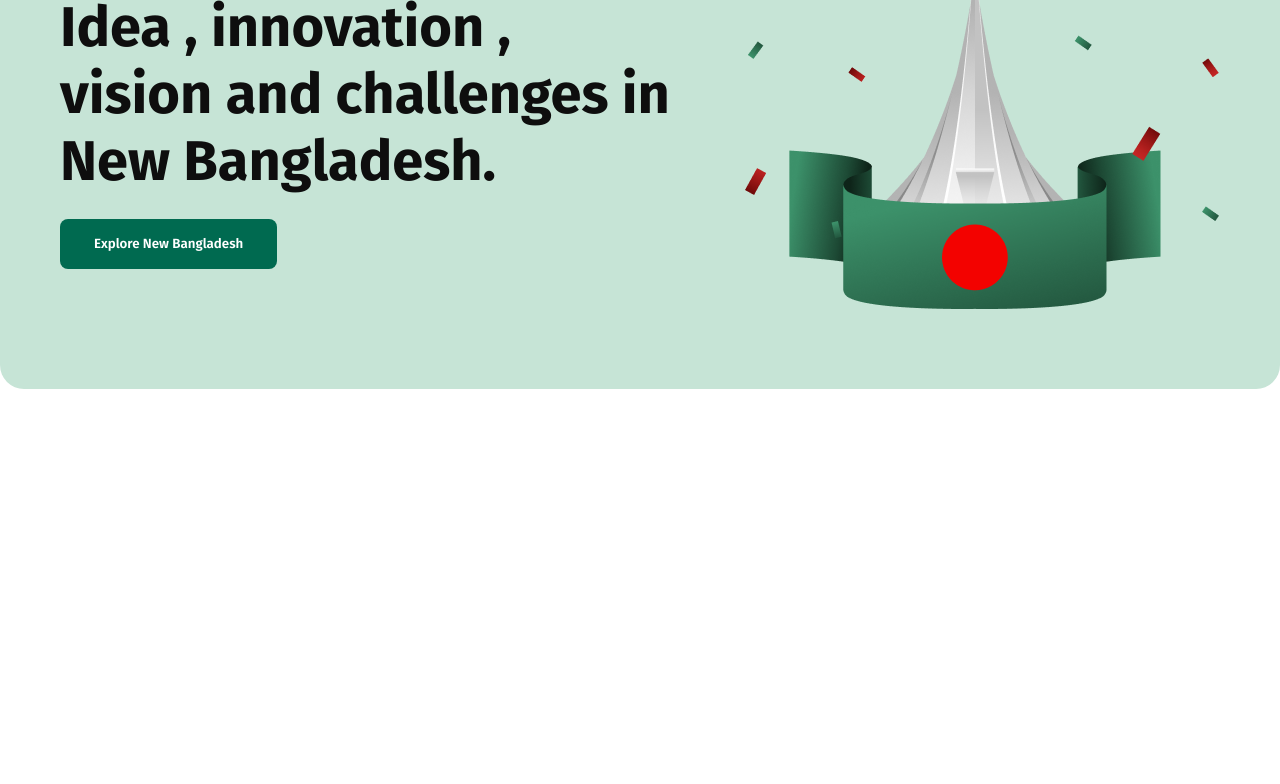
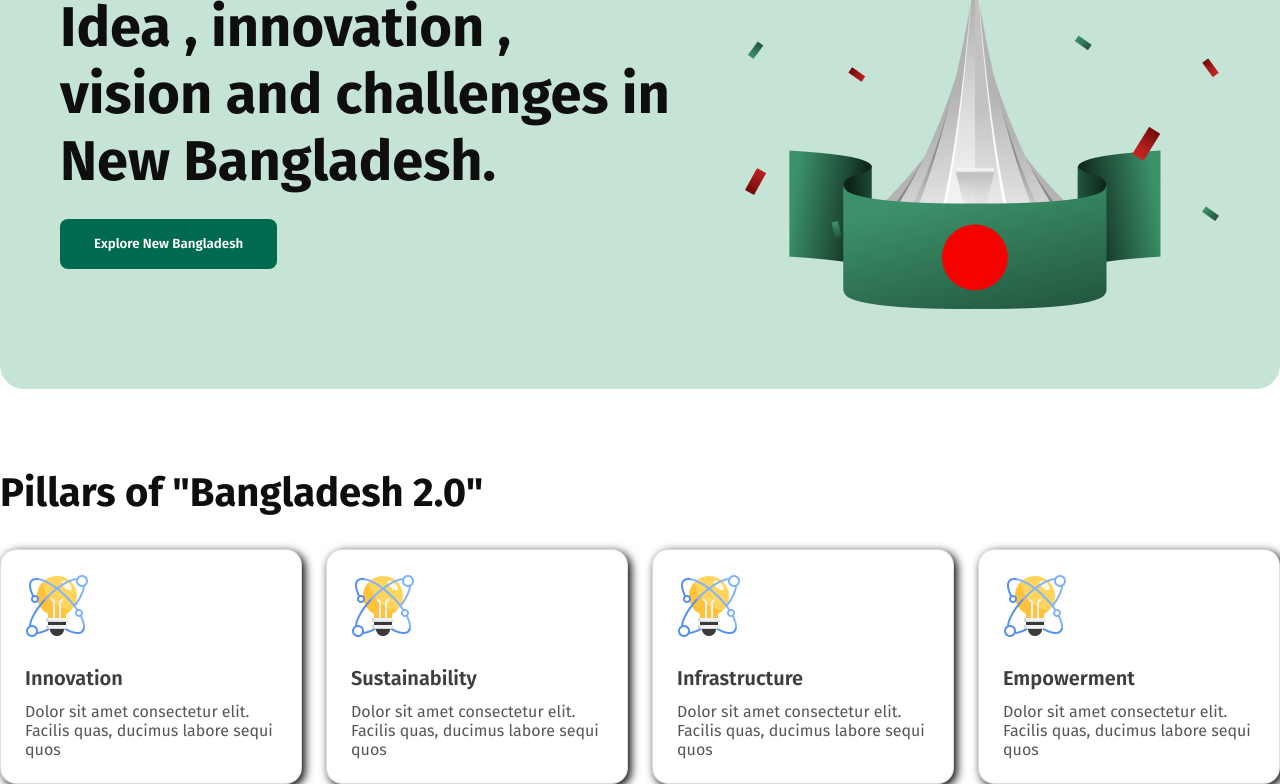
Before and after one commit to naymulislamnay/Assignment-01-B11-for-practice-, a plain HTML site: page index.html in a window 1280 px wide. Shown: the part 288-1072 px from the top of the page. Before the commit the page ends 800 px from the top, so only its background shows below. Drawn offline with Linux system fonts and the light colour scheme.

Commit message:
pillar section added

```diff
--- a/index.html
+++ b/index.html
@@ -17,23 +17,50 @@
 
 <body>
     <header>
+        <!-- nav-bar start from here -->
         <nav>
             <h1 class="fira-sans-regular logo top-logo">Bangladesh 2.0</h1>
             <button class="sign-up-btn">Sign In</button>
         </nav>
-
+        <!-- banner start from here -->
         <section class="banner">
-            <div>
+            <div class="banner-content">
                 <p class="banner-logo fira-sans-regular">Bangladesh 2.0</p>
                 <p class="fira-sans-regular heading-primary banner-heading">Idea , innovation , <br>
                     vision and challenges in <br> New Bangladesh.</p>
                 <button class="btn-type-1 fira-sans-regular banner-btn">Explore New Bangladesh</button>
             </div>
-            <img src="./assets/hero.png" alt="">
+            <img class="banner-image" src="./assets/hero.png" alt="">
         </section>
     </header>
-    <main>
-
+    <main class="fira-sans-regular">
+        <!-- pillar section start from here -->
+        <section class="pillar-section">
+            <div class="heading-primary">Pillars of "Bangladesh 2.0"</div>
+            <div class="pillars">
+                <!-- .pillar*4>img+p.pillar-heading+p.pillar-title -->
+                <div class="pillar">
+                    <img class="pillar-img" src="./assets/card-icon.png" alt="">
+                    <p class="heading-secondary">Innovation</p>
+                    <p class="pillar-title">Dolor sit amet consectetur elit. Facilis quas, ducimus labore sequi quos </p>
+                </div>
+                <div class="pillar">
+                    <img class="pillar-img" src="./assets/card-icon.png" alt="">
+                    <p class="heading-secondary">Sustainability</p>
+                    <p class="pillar-title">Dolor sit amet consectetur elit. Facilis quas, ducimus labore sequi quos </p>
+                </div>
+                <div class="pillar">
+                    <img class="pillar-img" src="./assets/card-icon.png" alt="">
+                    <p class="heading-secondary">Infrastructure</p>
+                    <p class="pillar-title">Dolor sit amet consectetur elit. Facilis quas, ducimus labore sequi quos </p>
+                </div>
+                <div class="pillar">
+                    <img class="pillar-img" src="./assets/card-icon.png" alt="">
+                    <p class="heading-secondary">Empowerment</p>
+                    <p class="pillar-title">Dolor sit amet consectetur elit. Facilis quas, ducimus labore sequi quos </p>
+                </div>
+            </div>
+        </section>
     </main>
     <footer>
 
--- a/styles/style.css
+++ b/styles/style.css
@@ -123,6 +123,12 @@
 }
 
 
+.heading-secondary{
+    font-size: 20px;
+    font-weight: 600;
+    color: rgba(14, 14, 14, 0.8);
+}
+
 
 .logo{
     font-weight: bold;
@@ -131,6 +137,8 @@
 
 main{
     width: 1280px;
+    margin: 0 auto;
+    padding: 0;
 }
 
 
@@ -168,7 +176,7 @@ main{
 nav{
     /* max-width: 1280px; */
     padding: 0 160px;
-    margin: 0 auto;
+    /* margin: 0 auto; */
     display: flex;
     align-items: center;
     justify-content: space-between;
@@ -185,7 +193,7 @@ nav{
     font-size: 18;
     font-weight: 600;
     border-radius: 8px;
-    border-width: 1px solid;
+    border-width: 1px solid #006A50;
     border-color: #006A50;
     color: #006A50;
 }
@@ -198,10 +206,18 @@ nav{
     display: flex;
     align-items: center;
     margin: 20px auto 0;
-    padding: 80px 59.99px;
     justify-content: space-between;
     background-color: #C6E4D6;
     border-radius: 24px;
+}
+
+.banner-content{
+    margin-left: 59.99px;
+}
+
+.banner-image{
+    margin: 80px 59.99px;
+    margin-left: 0;
 }
 
 .banner-logo{
@@ -220,3 +236,35 @@ nav{
 .banner-btn{
     margin-top: 24px;
 }
+
+/* pillar section style */
+
+.pillar-section{
+    margin-top: 80px;
+}
+
+.pillar-img{
+    margin-bottom: 24px;
+}
+
+
+.pillars{
+    margin-top: 32px;
+    display: flex;
+    gap: 24px;
+    justify-content: space-between;
+}
+
+.pillar-title{
+    margin-top: 12px;
+    font-size: 16px;
+    color: rgba(14, 14, 14, 0.7);
+}
+
+.pillar{
+    border: 1px solid rgba(14, 14, 14, 0.15);
+    padding: 24px;
+    border-radius: 16px;
+    background-color: #FFFFFF;
+    box-shadow: 3px 3px 10px black;
+}
```
